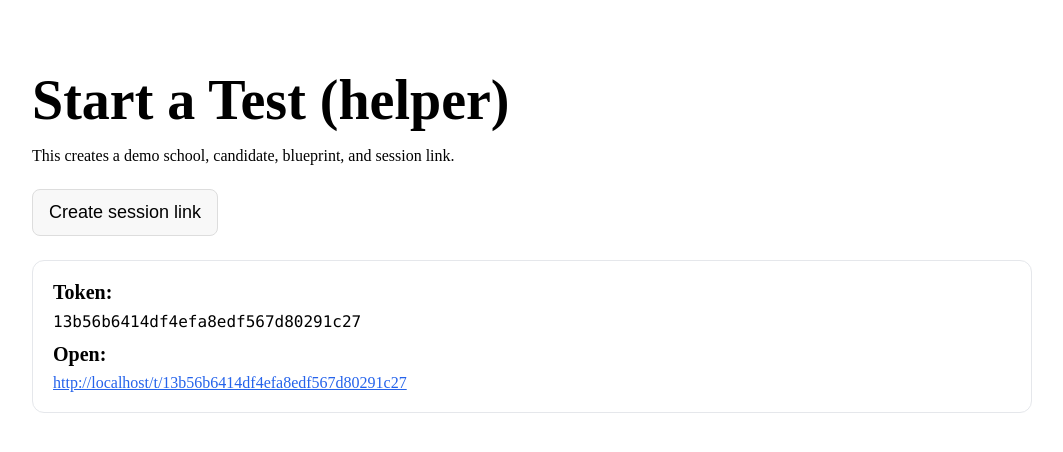
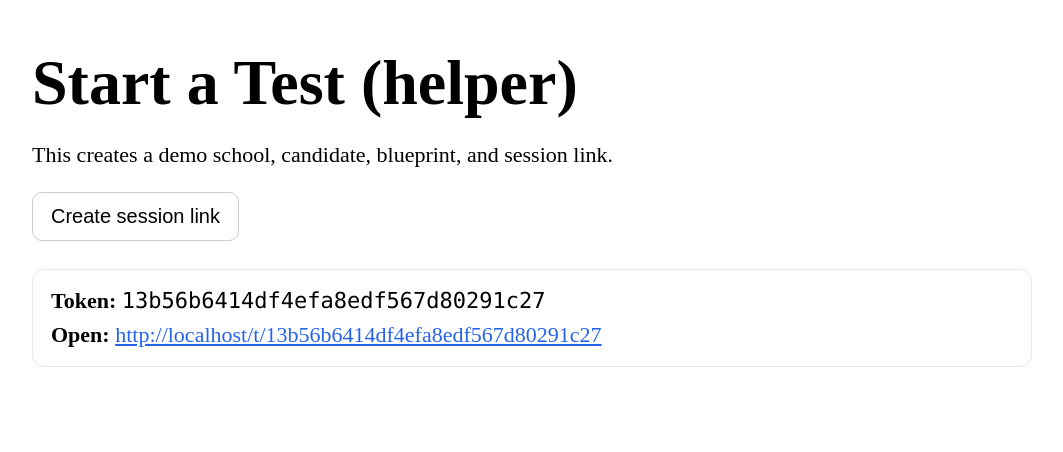
Before and after one commit to wigsbury-ui/evalent.io, a Next.js app: page /start in a window 1280 px wide. Both pictures are taken after a click on the button "Create session link". Shown: the top 452 px of the page, without its empty margins (108-1171 px from the left). Built offline with nearby package versions, Linux system fonts and the light colour scheme.

Commit message:
Update page.tsx

```diff
--- a/app/start/page.tsx
+++ b/app/start/page.tsx
@@ -1,60 +1,93 @@
 "use client";
 
-import { useState } from "react";
+export const dynamic = "force-dynamic";
 
 type Ok = { ok: true; token: string; url: string };
 type Err = { ok: false; error: string };
 type Resp = Ok | Err;
 
-export const dynamic = "force-dynamic";
+import { useState } from "react";
 
-export default function StartHelper() {
+export default function Start() {
   const [resp, setResp] = useState<Resp | null>(null);
+  const [loading, setLoading] = useState(false);
 
-  async function handleClick() {
+  async function create() {
+    setLoading(true);
     setResp(null);
     try {
-      const r = await fetch("/api/admin/create-session", { method: "POST" });
-      const j: Resp = await r.json();
-      setResp(j);
+      const r = await fetch("/api/admin/create-session", {
+        method: "POST",
+        cache: "no-store",
+      });
+      const data: Resp = await r.json();
+      setResp(data);
     } catch (e: any) {
-      setResp({ ok: false, error: e?.message ?? "Network error" });
+      setResp({ ok: false, error: String(e?.message ?? e) });
+    } finally {
+      setLoading(false);
     }
   }
 
-  const tokenText = resp && resp.ok ? resp.token : "";
-  const openUrl   = resp && resp.ok ? resp.url   : undefined;
-  const errorText = resp && !resp.ok ? resp.error : undefined;
+  const tokenText = resp && "token" in resp ? resp.token : "";
+  const openUrl = resp && "url" in resp ? resp.url : undefined;
+  const errorText = resp && "error" in resp ? resp.error : undefined;
 
   return (
     <main style={{ padding: 24, maxWidth: 1000, margin: "0 auto" }}>
-      <h1 style={{ fontSize: 56, lineHeight: 1.1, marginBottom: 8 }}>Start a Test (helper)</h1>
-      <p style={{ marginBottom: 24 }}>
+      <h1 style={{ fontSize: 64, lineHeight: 1.1, margin: "16px 0 24px" }}>
+        Start a Test (helper)
+      </h1>
+      <p style={{ fontSize: 22, marginBottom: 24 }}>
         This creates a demo school, candidate, blueprint, and session link.
       </p>
 
       <button
-        onClick={handleClick}
+        onClick={create}
+        disabled={loading}
         style={{
-          fontSize: 18, padding: "12px 16px", borderRadius: 8, border: "1px solid #ddd",
-          background: "#f8f8f8", cursor: "pointer"
+          fontSize: 20,
+          padding: "12px 18px",
+          borderRadius: 10,
+          border: "1px solid #ccc",
+          background: loading ? "#eee" : "#fff",
+          cursor: loading ? "default" : "pointer",
         }}
       >
-        Create session link
+        {loading ? "Creating…" : "Create session link"}
       </button>
 
-      <section style={{ marginTop: 24, border: "1px solid #e5e7eb", borderRadius: 12, padding: 20 }}>
-        <div style={{ fontSize: 20, fontWeight: 700, marginBottom: 8 }}>Token:</div>
-        <div style={{ fontFamily: "ui-monospace, SFMono-Regular, Menlo, monospace" }}>{tokenText}</div>
-        <div style={{ height: 12 }} />
-        <div style={{ fontSize: 20, fontWeight: 700, marginBottom: 8 }}>Open:</div>
-        {openUrl ? (
-          <a href={openUrl} target="_blank" rel="noreferrer" style={{ color: "#2563eb" }}>
-            {openUrl}
-          </a>
-        ) : errorText ? (
-          <pre style={{ color: "#b91c1c", whiteSpace: "pre-wrap" }}>{errorText}</pre>
-        ) : null}
+      <section
+        style={{
+          marginTop: 28,
+          border: "1px solid #e5e7eb",
+          borderRadius: 12,
+          padding: 18,
+          fontSize: 22,
+        }}
+      >
+        <div style={{ marginBottom: 8 }}>
+          <strong>Token:</strong>{" "}
+          <span style={{ fontFamily: "ui-monospace, SFMono-Regular, Menlo" }}>
+            {tokenText}
+          </span>
+        </div>
+
+        <div>
+          <strong>Open:</strong>{" "}
+          {openUrl ? (
+            <a
+              href={openUrl}
+              style={{ color: "#2563eb", wordBreak: "break-all" }}
+            >
+              {openUrl}
+            </a>
+          ) : errorText ? (
+            <pre style={{ color: "#b91c1c", whiteSpace: "pre-wrap" }}>
+              {errorText}
+            </pre>
+          ) : null}
+        </div>
       </section>
     </main>
   );
```
